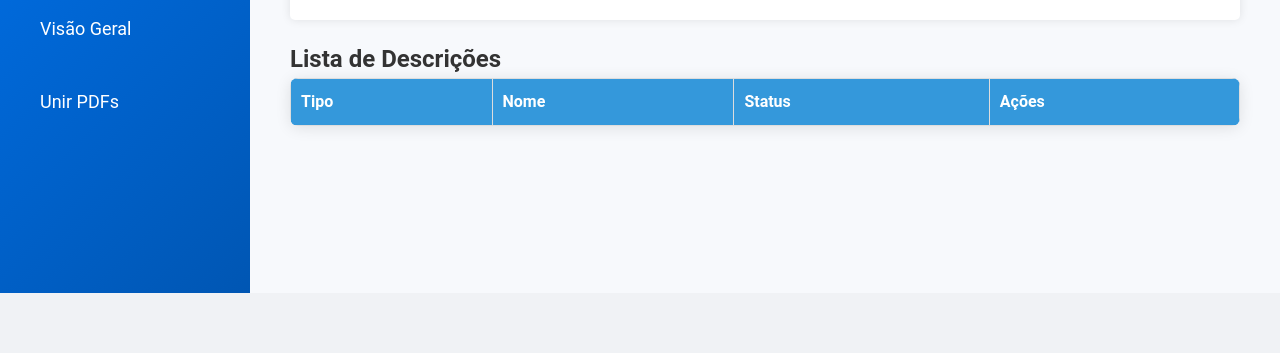
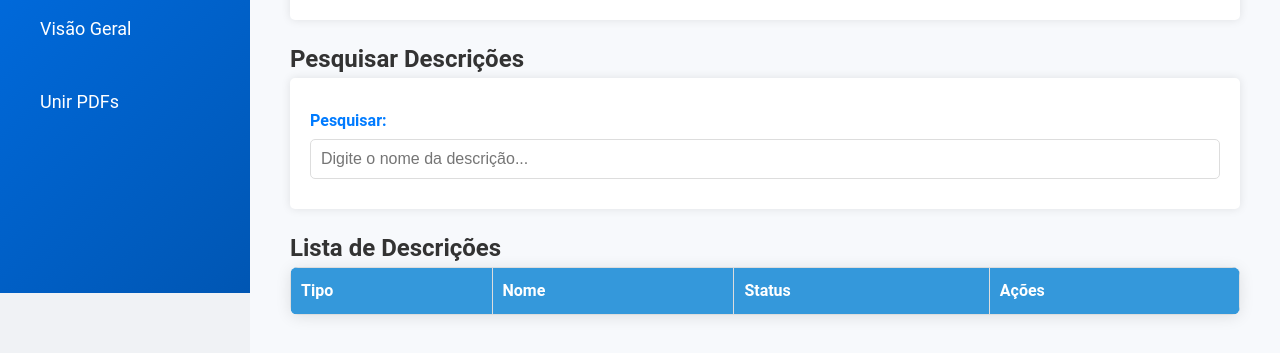
Before and after one commit to RodrigoPita02/Cost-Management-System, a plain HTML site: page centro-de-custos/frontend/manage-descriptions.html in a window 1280 px wide. Shown: the part 507-860 px from the top of the page. Before the commit the page ends 800 px from the top, so only its background shows below. Drawn offline with nearby package versions, Linux system fonts and the light colour scheme; no server answers.

Commit message:
Update Descriptions
Filter Description Name

```diff
--- a/centro-de-custos/frontend/manage-descriptions.html
+++ b/centro-de-custos/frontend/manage-descriptions.html
@@ -1,5 +1,6 @@
 <!DOCTYPE html>
 <html lang="pt-BR">
+
 <head>
     <meta charset="UTF-8">
     <meta name="viewport" content="width=device-width, initial-scale=1.0">
@@ -75,8 +76,8 @@ table tr:hover {
     button {
         margin-right: 5px;
     }
+</style>
 
-</style>
 <body>
     <div class="dashboard">
         <!-- Sidebar -->
@@ -120,6 +121,14 @@ button {
                     <button type="button" onclick="addDescription()">Adicionar</button>
                 </form>
 
+                <h2>Pesquisar Descrições</h2>
+                <form>
+                    <!-- Campo de pesquisa -->
+                    <label for="searchDescription">Pesquisar:</label>
+                    <input type="text" id="searchDescription" placeholder="Digite o nome da descrição..."
+                        oninput="filterDescriptions()">
+                </form>
+
                 <h2>Lista de Descrições</h2>
                 <table id="descriptionTable">
                     <thead>
@@ -140,4 +149,5 @@ button {
 
     <script src="manage-descriptions.js"></script>
 </body>
+
 </html>
--- a/centro-de-custos/frontend/manage-descriptions.js
+++ b/centro-de-custos/frontend/manage-descriptions.js
@@ -5,6 +5,12 @@ document.addEventListener('DOMContentLoaded', function() {
         event.preventDefault(); // Previne o envio padrão do formulário
         addDescription();
     });
+
+    // Adiciona evento de entrada ao campo de pesquisa
+    const searchInput = document.getElementById('searchDescription');
+    if (searchInput) {
+        searchInput.addEventListener('input', filterDescriptions);
+    }
 });
 
 function fetchDescriptions() {
@@ -100,3 +106,19 @@ function reactivateDescription(id) {
     })
     .catch(error => console.error('Error reactivating description:', error));
 }
+
+function filterDescriptions() {
+    const searchInput = document.getElementById('searchDescription').value.toLowerCase();
+    const tableRows = document.querySelectorAll('#descriptionTable tbody tr');
+
+    tableRows.forEach(row => {
+        const nameCell = row.querySelector('td:nth-child(2)'); // Segunda coluna é o nome
+        const name = nameCell.textContent.toLowerCase();
+
+        if (name.includes(searchInput)) {
+            row.style.display = ''; // Mostra a linha
+        } else {
+            row.style.display = 'none'; // Oculta a linha
+        }
+    });
+}
```
Lines whose indentation alone changed are shown as unchanged.
